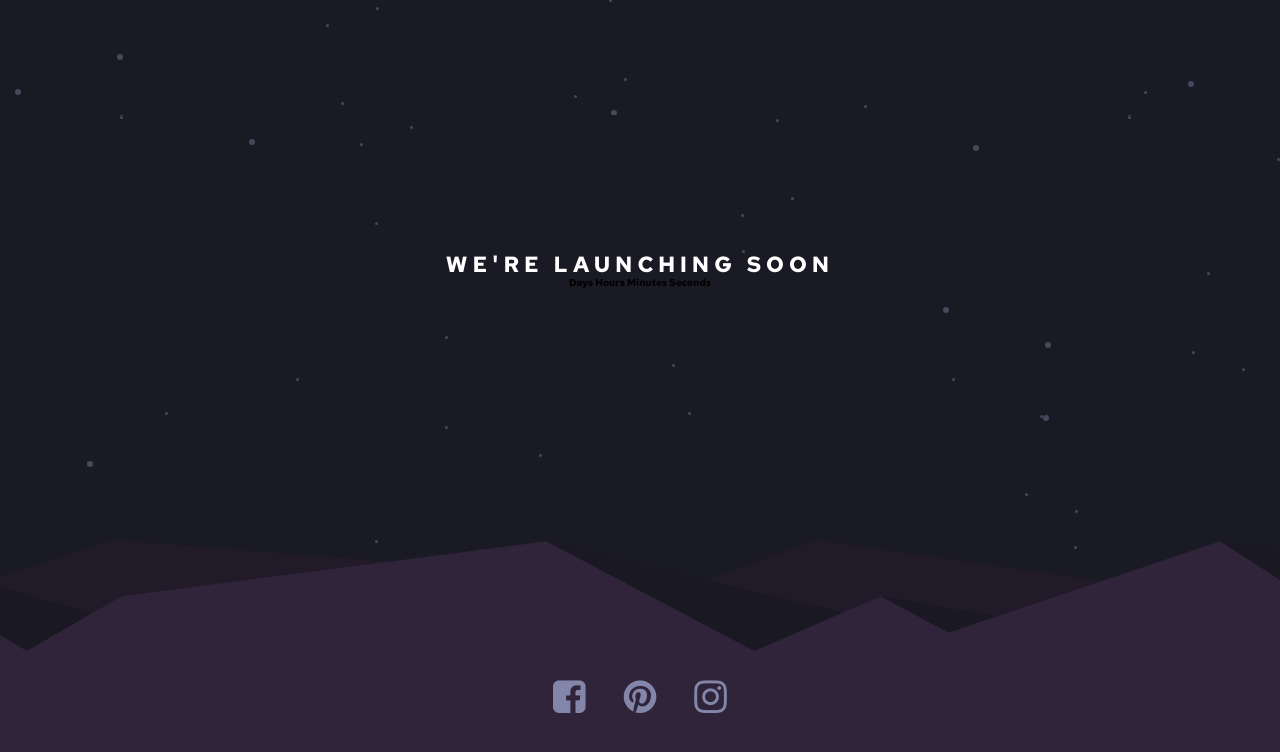
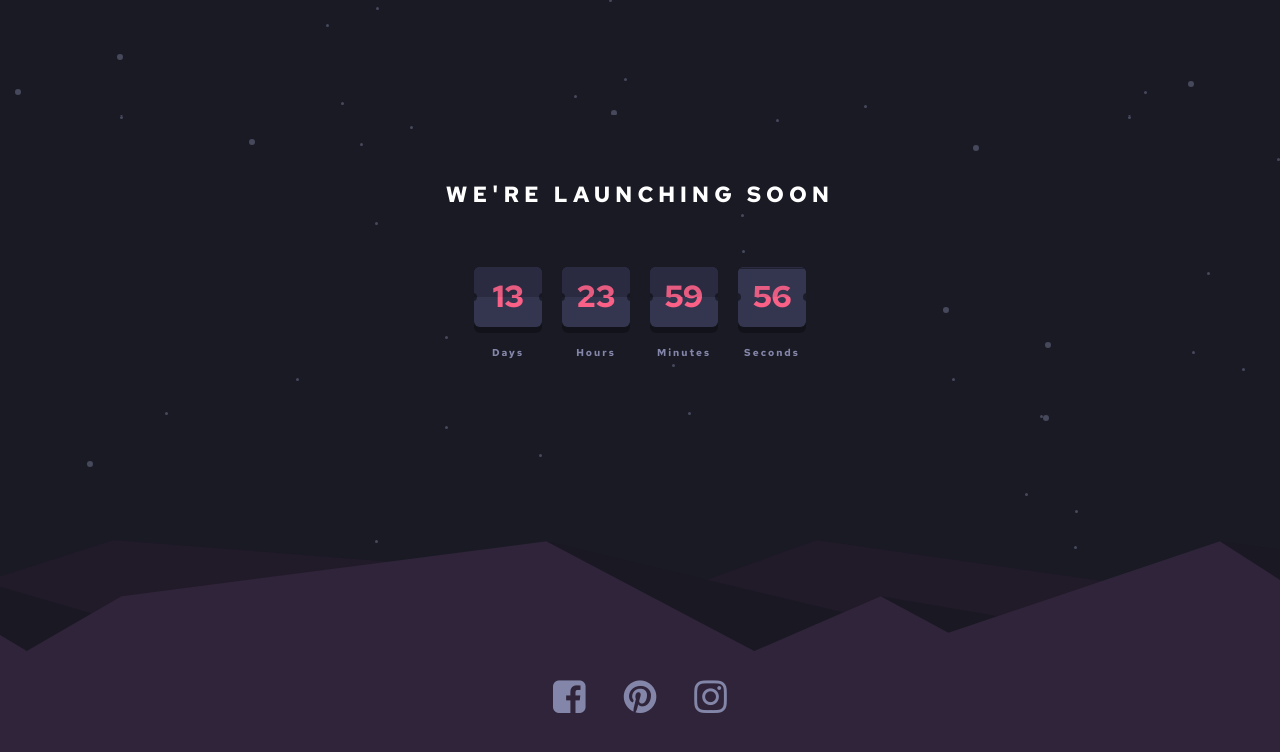
Before and after one commit to guss-renteria/launch-countdown-timer-main-FM, a Vue app: page / in a window 1280 px wide. Shown: the top 752 px of the page. Built offline with nearby package versions, Linux system fonts and the light colour scheme.

Commit message:
se añadio el componente 'timer'

```diff
--- /dev/null
+++ b/src/components/timer/_timer.style.scss
@@ -0,0 +1,163 @@
+$grayish_blue: hsl(237, 18%, 59%);
+$soft_red: hsl(345, 95%, 68%);
+
+$white: hsl(0, 0%, 100%);
+$dark_desaturated_blue: hsl(236, 21%, 26%);
+$dark_desaturated_blue_secondary: hsl(240, 21%, 21%);
+$very_dark_blue: hsl(235, 16%, 14%);
+$very_dark__mostly_black__blue: hsl(234, 17%, 12%);
+
+div.timer-comp {
+  display: flex;
+
+  div.timer__box {
+    margin: 0 1rem;
+
+    &.active {
+      div.digits {
+        span.d-top {
+          animation: in 1s ease-in forwards infinite;
+        }
+        span.d-bottom-back {
+          animation: out 1s ease-out forwards infinite;
+          animation-delay: .5s;
+        }
+      }
+    }
+
+    div.digits {
+      width: 6.8rem;
+      height: 6rem;
+      position: relative;
+
+      border-radius: .6rem;
+      box-shadow: 0 .6rem 0 #00000048;
+
+      color: $soft_red;
+      font-size: 3.2rem;
+      text-align: center;
+      overflow: hidden;
+
+      &::before,
+      &::after {
+        content: '';
+        width: .8rem;
+        height: .8rem;
+
+        z-index: 100;
+        position: absolute;
+        top: calc( 50% - .4rem );
+
+        background: #00000075;
+        border-radius: 100%;
+      }
+      &::before {
+        left: -.5rem;
+      }
+      &::after {
+        right: -.5rem;
+      }
+
+      & > span {
+        width: 100%;
+        height: 100%;
+        background-color: $dark_desaturated_blue;
+        position: absolute;
+        left: 0;
+        right: 0;
+
+        display: grid;
+        place-items: center;
+      }
+
+      span.d-top,
+      span.d-top-back {
+        color: rgba($soft_red, .9);
+      }
+      span.d-bottom,
+      span.d-bottom-back {
+      }
+
+      span.d-top {
+        opacity: 0;
+        height: 50%;
+        top: 0;
+        padding-top: 1.2rem;
+
+        z-index: 10;
+        overflow: hidden;
+        box-shadow: 0 -.1rem 0 #00000050;
+
+        transform-origin: bottom;
+        transition: .2s ease;
+
+
+        @keyframes in {
+          1% {
+            opacity: 1;
+          }
+          50% {
+            transform: scaleY(0);
+            background: $dark_desaturated_blue_secondary;
+          }
+          99% {
+            opacity: 1;
+          }
+          100% {
+            opacity: 0;
+            background: $dark_desaturated_blue_secondary;
+            transform: scaleY(0);
+          }
+        }
+      }
+      span.d-top-back {
+        padding-top: 1.2rem;
+        background: $dark_desaturated_blue_secondary;
+
+        height: 50%;
+        overflow: hidden;
+      }
+
+      span.d-bottom {
+      }
+      span.d-bottom-back {
+        height: 50%;
+        bottom: 0;
+
+        z-index: 10;
+        overflow: hidden;
+        box-shadow: 0 .1rem 0 #00000050;
+
+        transform: scaleY(0);
+        transform-origin: top;
+        transition: .2s ease;
+
+        & > * {
+          position: absolute;
+          bottom: 1.2rem;
+        }
+
+        @keyframes out {
+          50% {
+            opacity: 1;
+            background: $dark_desaturated_blue_secondary;
+            transform: scaleY(1);
+          }
+          51% {
+            opacity: 0;
+            transform: scaleY(0);
+          }
+        }
+      }
+    }
+
+    h2 {
+      margin-top: 2rem;
+
+      color: $grayish_blue;
+      text-align: center;
+      font-size: 1rem;
+      letter-spacing: .2rem;
+    }
+  }
+}
--- a/src/components/timer/timer.component.vue
+++ b/src/components/timer/timer.component.vue
@@ -1,8 +1,93 @@
+<script>
+export default {
+  data() {
+    return {
+      total_seconds: 1209600,
+      time_left: {
+        Days:    0,
+        Hours:   0,
+        Minutes: 0,
+        Seconds: 0,
+      },
+      time_left_prev: {}
+    }
+  },
+
+  mounted() {
+    this.setTimeLeft()
+
+    const counter_interval = setInterval(() => {
+      if(this.total_seconds <= 0) {
+        [...this.$refs.parent.children].forEach(child => child.classList.remove('active'))
+        this.time_left_prev = this.time_left
+        clearInterval(counter_interval)
+        return
+      }
+
+      this.countTime()
+    }, 1000)
+  },
+
+  methods: {
+    countTime() {
+      [...this.$refs.parent.children].forEach(child => child.classList.remove('active'))
+      this.time_left_prev = { ...this.time_left }
+
+      if(this.total_seconds > 0) {
+        --this.time_left.Seconds
+        this.$refs.parent.children[3].classList.add('active')
+
+        if(this.time_left.Minutes >= 0 && this.time_left.Seconds < 0) {
+          this.time_left.Seconds = 59
+          --this.time_left.Minutes
+          this.$refs.parent.children[2].classList.add('active')
+
+          if(this.time_left.Hours >= 0 && this.time_left.Minutes < 0) {
+            this.time_left.Minutes = 59
+            --this.time_left.Hours
+            this.$refs.parent.children[1].classList.add('active')
+
+
+            if(this.time_left.Days >= 0 && this.time_left.Hours < 0) {
+              this.time_left.Hours = 23
+              --this.time_left.Days
+              this.$refs.parent.children[0].classList.add('active')
+
+            }
+          }
+        }
+      }
+      --this.total_seconds
+    },
+
+    setTimeLeft() {
+      this.time_left.Days    = this.time_left_prev.Days    = Math.floor(this.total_seconds / (60 * 60 * 24))
+      this.time_left.Hours   = this.time_left_prev.Hours   = Math.floor(this.total_seconds / (60 * 60) % 24)
+      this.time_left.Minutes = this.time_left_prev.Minutes = Math.floor(this.total_seconds / (60) % 60)
+      this.time_left.Seconds = this.time_left_prev.Seconds = Math.floor(this.total_seconds % (60))
+    },
+  }
+}
+</script>
+
 <template>
-  <div class='timer-comp'>
-    Days
-    Hours
-    Minutes
-    Seconds
+  <div class='timer-comp' ref='parent'>
+    <div v-for='(box, index) in Object.keys(time_left)' :key='index' :class='`timer__box ${ box }`'>
+      <div class='digits'>
+        <span class='d-bottom'>{{ time_left_prev[box]?.toString().length > 1 ? time_left_prev[box] : `0${ this.time_left_prev[box] }` }}</span>
+        <span class='d-bottom-back'>
+          <span>{{ time_left[box]?.toString().length > 1 ? time_left[box] : `0${ this.time_left[box] }` }}</span>
+        </span>
+        <span class='d-top'>{{ time_left_prev[box]?.toString().length > 1 ? time_left_prev[box] : `0${ this.time_left_prev[box] }` }}</span>
+        <span class='d-top-back'>
+          <span>{{ time_left[box]?.toString().length > 1 ? time_left[box] : `0${ this.time_left[box] }` }}</span>
+        </span>
+      </div>
+      <h2>{{ box }}</h2>
+    </div>
   </div>
 </template>
+
+<style lang="scss">
+@use './timer.style'
+</style>
--- a/src/views/home/_home.style.scss
+++ b/src/views/home/_home.style.scss
@@ -25,6 +25,8 @@ section.home-view {
     align-items: center;
 
     h1 {
+      margin-bottom: 6rem;
+
       color: $white;
       font-size: 2.2rem;
       text-transform: uppercase;
--- a/src/views/home/home.view.vue
+++ b/src/views/home/home.view.vue
@@ -4,15 +4,11 @@ import image_bg from '@/images/bg-stars.svg'
 import image_hills from '@/images/pattern-hills.svg'
 
 export default {
-  data: () => ({
-  }),
-
   components: {
     timer,
   },
 
   mounted() {
-    console.log(this.$refs.home.style)
     this.$refs.home.style.backgroundImage = `url(${ image_bg })`
     this.$refs.footer.style.backgroundImage = `url(${ image_hills })`
   }
```
